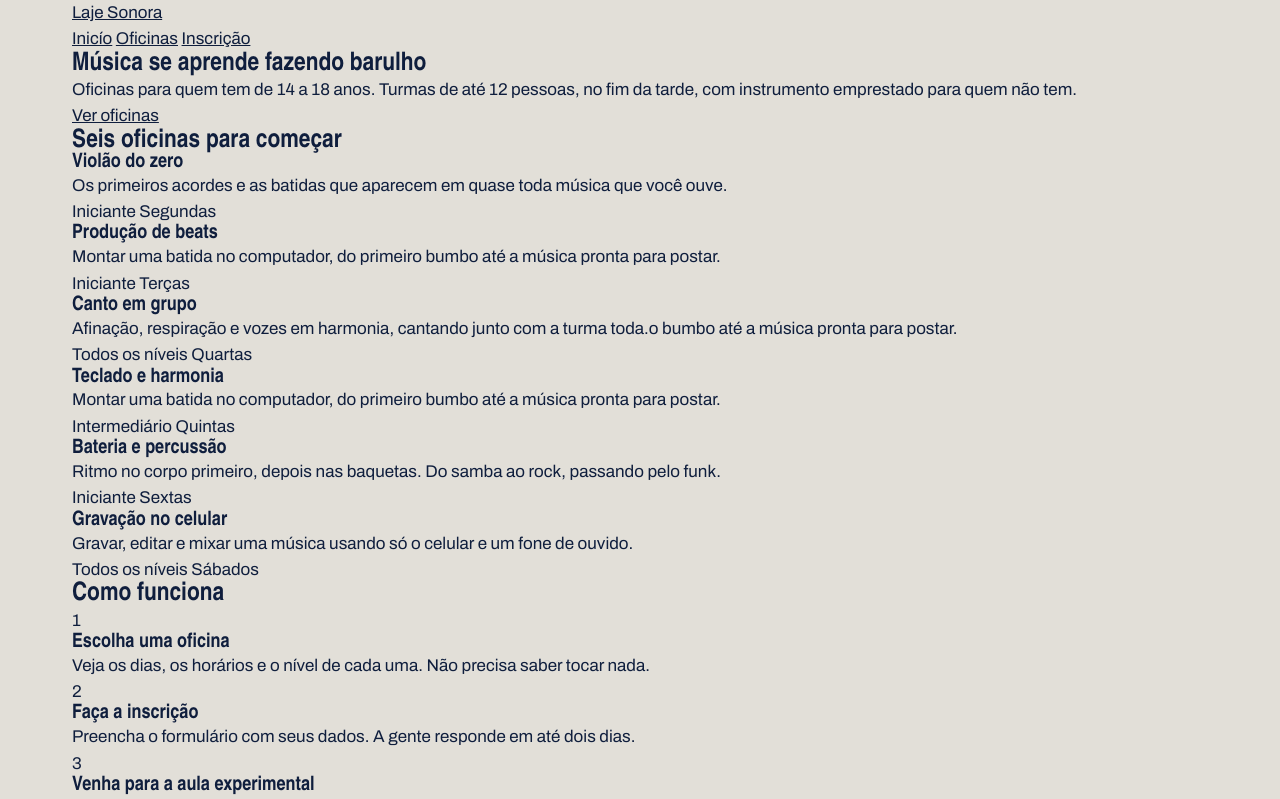
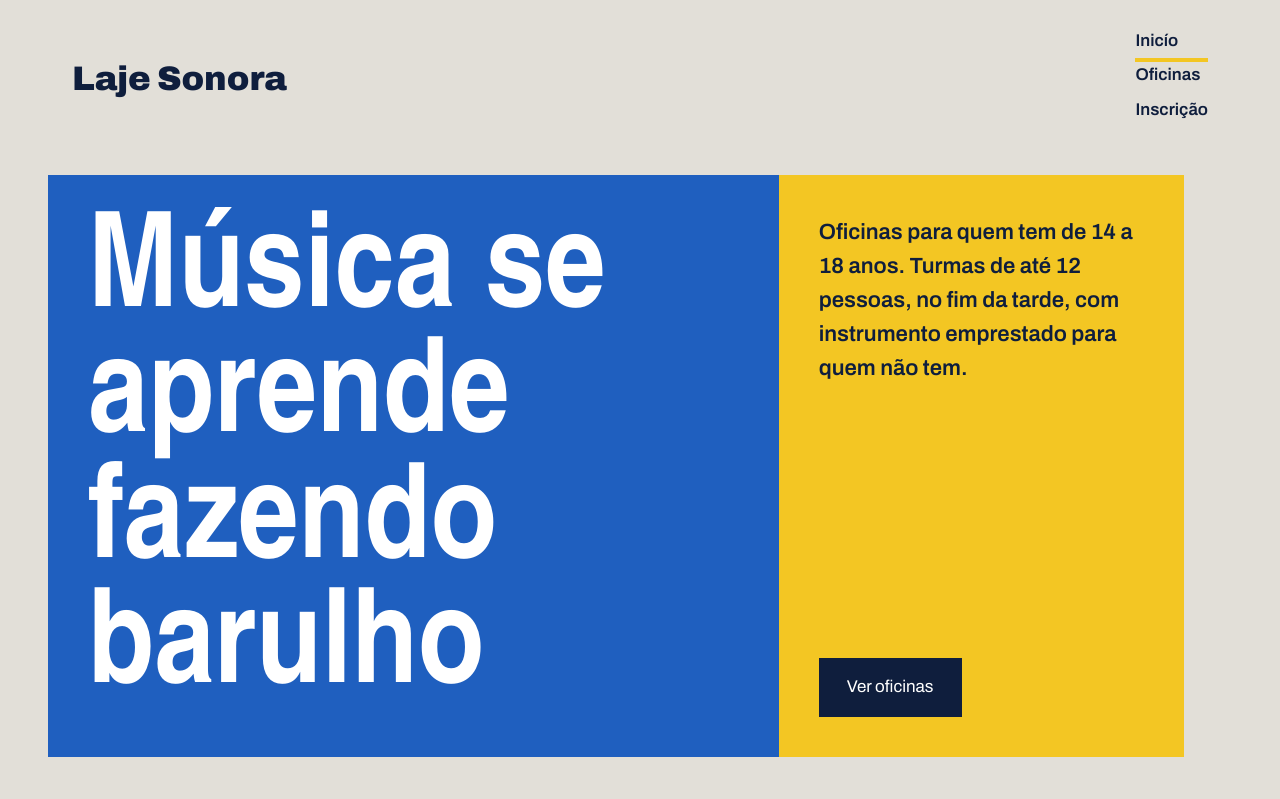
Before and after one commit to heitorcapuchinho/laje, a plain HTML site: page index.html in a window 1280 px wide. Shown: the top 799 px of the page. Drawn offline with Linux system fonts and the light colour scheme; a web font is replaced by a local one.

Commit message:
CSS geral: reset, variáveis e fontes

```diff
--- a/index.css
+++ b/index.css
@@ -28,9 +28,7 @@ a {
     color: inherit;
 }
 
-h1,
-h2,
-h3 {
+h1, h2, h3 {
     font-family: var(--fonte-cartaz);
     font-weight: 900;
     line-height: 0.95;
@@ -41,3 +39,84 @@ h3 {
     margin-inline: auto;
     padding-inline: 32px;
 }
+.topo{
+    padding-block: 28px;
+    display: flex;
+    justify-content: space-between;
+    align-items: center;
+}
+.logo{
+    font: var(--fonte-cartaz);
+    font-size: 34px;
+    font-weight: 900;
+    text-decoration: none;
+}
+.menu a{
+    display: flex;
+    gap: 36px;
+    font-weight: 600;
+    text-decoration: none;
+    padding-bottom: 4px;
+    border-bottom: 4px solid transparent;
+}
+.menu a:hover{
+    border-bottom-color: var(--tinta);
+}
+.menu a.atual{
+    border-bottom-color: var(--fita);
+}
+.cartazes{
+    margin-top: 16px;
+    display: flex;
+    margin: 16px;
+}
+.cartaz{
+    padding: 40px;
+}
+.cartaz-principal{
+    background-color: var(--caixa-dagua);
+    color: var(--branco);
+    flex: 2;
+}
+.cartaz-principal h1{
+    font-size: 132px;
+    max-width: 9ch;
+}
+.cartaz-lateral{
+    background-color: var(--fita);
+    flex: 1;
+    display: flex;
+    flex-direction: column;
+    justify-content: space-between;
+    gap: 32px;
+    align-items: flex-start;
+}
+.cartaz-lateral p{
+    font-size: 22px;
+    font-weight: 600;
+    height: 1.3;
+}
+.botao{
+    background-color: var(--tinta);
+    color: var(--branco);
+    font-weight: 700;
+    text-decoration: none;
+    padding: 16px 28px 16px;
+    border: none;
+    font: var(--fonte-texto);
+    font-size: 17px;
+    cursor: pointer;
+}
+.botao:hover{
+    background-color: var(--caixa-dagua);
+}
+.secao{
+    margin-top: 96px;
+}
+.titulo-secao{
+    font-size: 64px;
+    margin: 32px;
+}
+.cards{
+    display: flex;
+}
```
